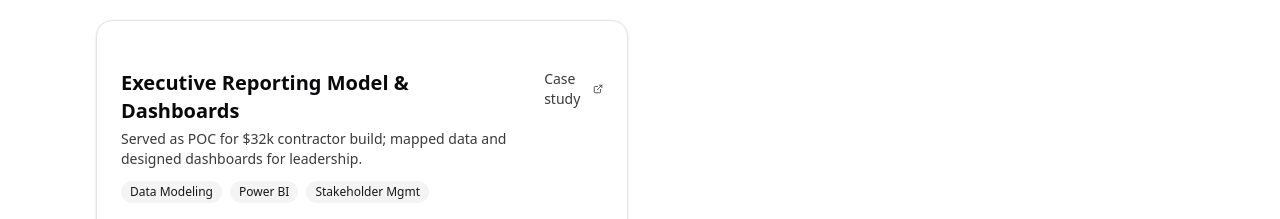
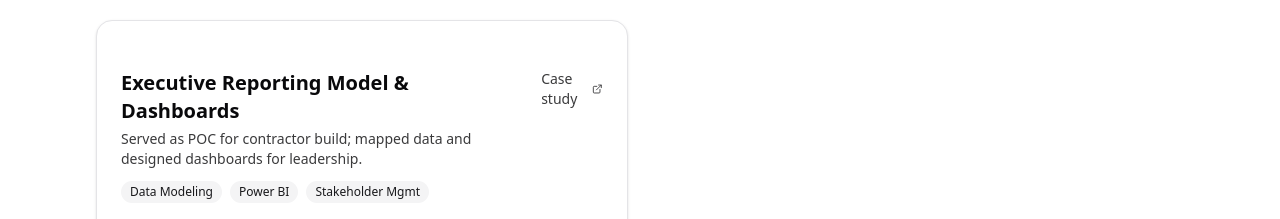
Before and after one commit to cmshepcarp/portfolio-site, a Next.js app: page / in a window 1280 px wide. Shown: the part 1580-1799 px from the top of the page. Built offline with nearby package versions, Linux system fonts and the light colour scheme.

Commit message:
Small wording update

```diff
--- a/app/data/projects.ts
+++ b/app/data/projects.ts
@@ -29,7 +29,7 @@ export const projects = [
     slug: "exec-reporting-pbi-model",
     title: "Executive Reporting Model & Dashboards",
     impact:
-      "Served as POC for $32k contractor build; mapped data and designed dashboards for leadership.",
+      "Served as POC for contractor build; mapped data and designed dashboards for leadership.",
     tags: ["Data Modeling", "Power BI", "Stakeholder Mgmt"],
     bullets: [
       "Owned metric definitions and acceptance criteria",
```
